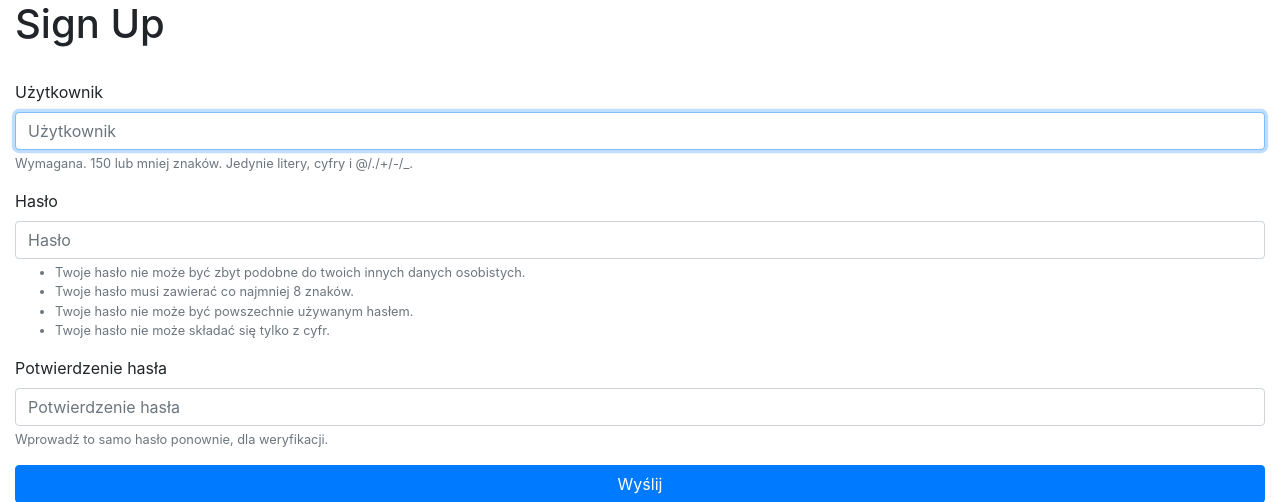
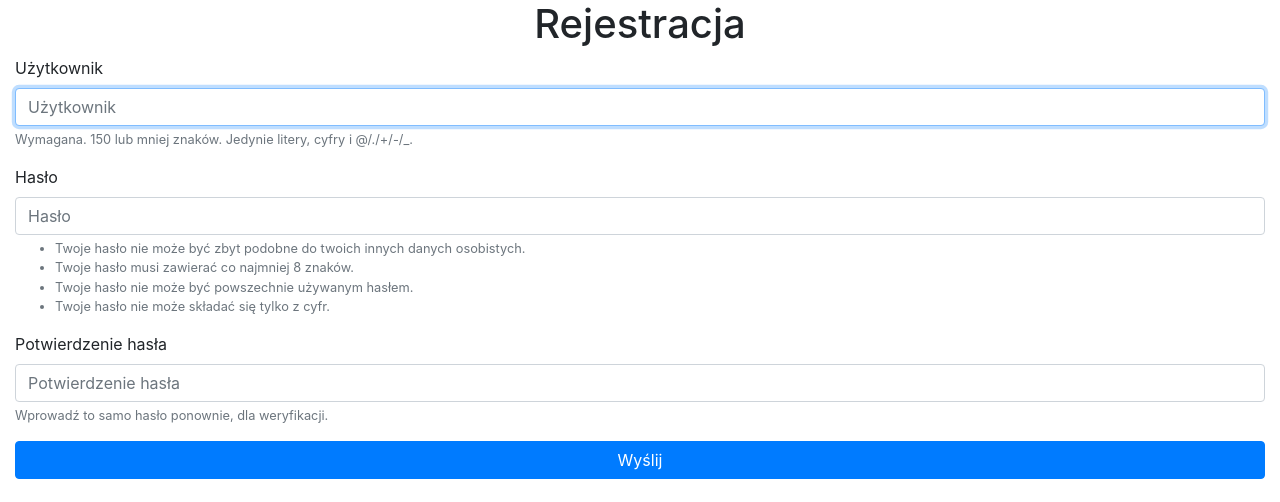
Before and after one commit to MJanowskiDev/GetOrganizedApp, a Django app: page /signup/ in a window 1280 px wide. Shown: the part 66-568 px from the top of the page. Run offline with Django 3.2, Linux system fonts and the light colour scheme; some libraries are stand-ins or nearby versions.

Commit message:
fixes in translation

```diff
--- a/todoapp/templates/todoapp/login.html
+++ b/todoapp/templates/todoapp/login.html
@@ -2,8 +2,9 @@
 {% load bootstrap4 %}
 
 {% block content %}
-<h1>Login</h1>
-<br>
+<div class="d-flex justify-content-center">
+    <h1>Logowanie</h1>
+</div>
 <form method="POST">
     {% csrf_token %}
     {% bootstrap_form form %}
--- a/todoapp/templates/todoapp/signupuser.html
+++ b/todoapp/templates/todoapp/signupuser.html
@@ -2,8 +2,9 @@
 {% load bootstrap4 %}
 
 {% block content %}
-<h1>Sign Up</h1>
-<br>
+<div class="d-flex justify-content-center">
+    <h1>Rejestracja</h1>
+</div>
 <form method="POST">
     {% csrf_token %}
     {% bootstrap_form form %}
```
